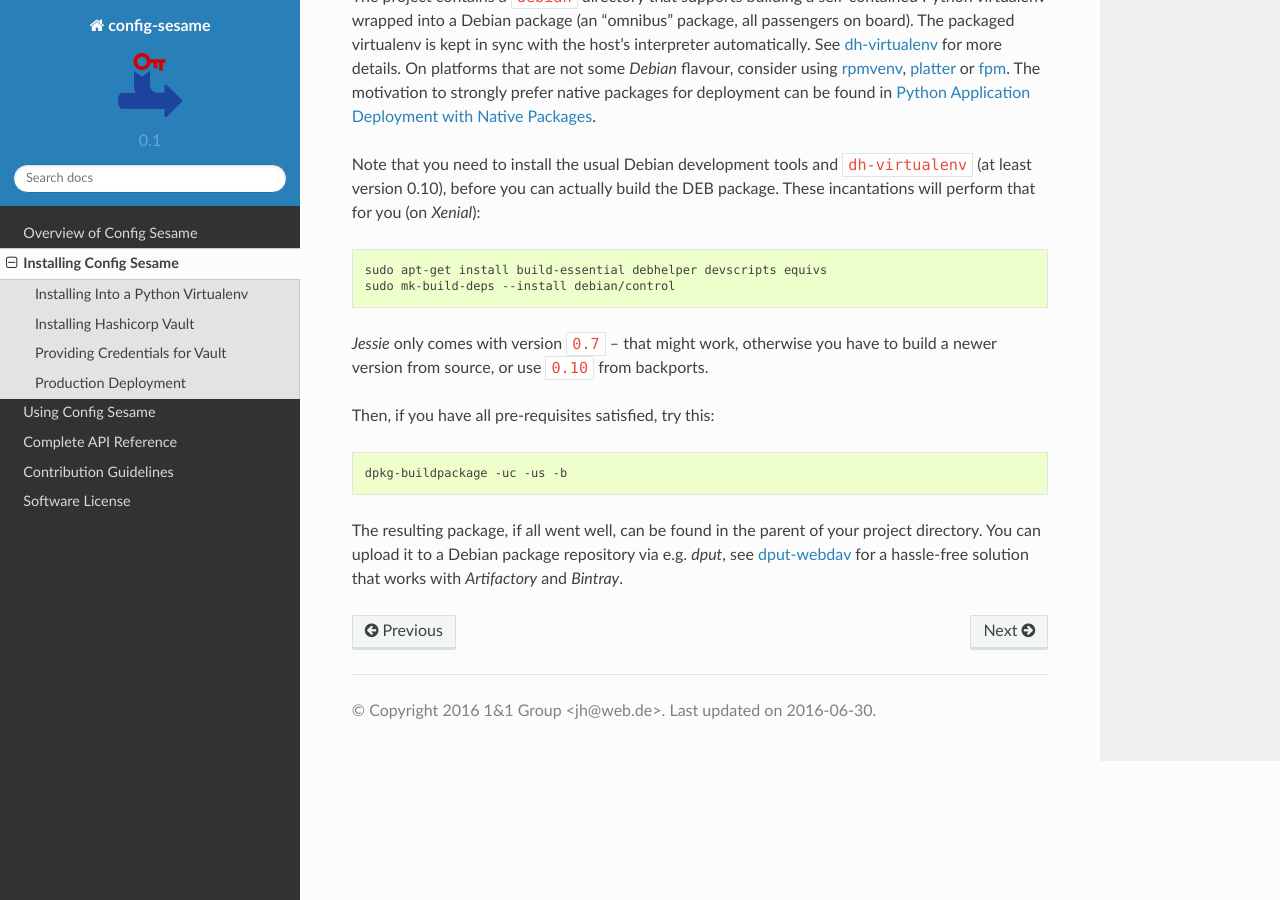
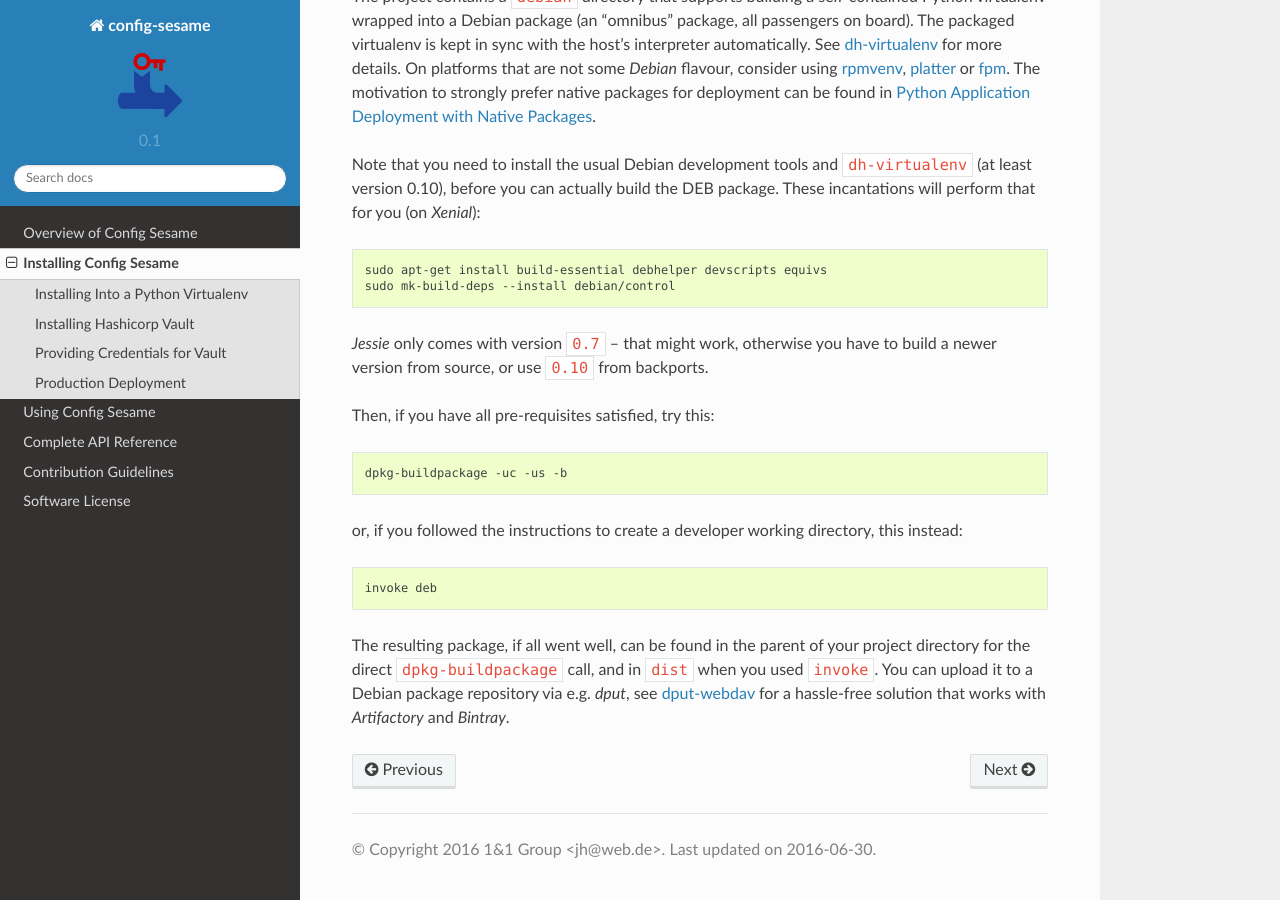
Before and after one commit to 1and1/config-sesame, a Sphinx documentation site: the page built from docs/deploy.rst, in a window 1280 px wide and 900 px high, scrolled down 1989 px. Built offline with Sphinx 7.4.7 and the Read the Docs theme 2.0.0, drawn with Linux system fonts in a browser that asks for light colours.

Commit message:
docs: using 'invoke deb'

```diff
--- a/docs/deploy.rst
+++ b/docs/deploy.rst
@@ -148,7 +148,14 @@ Then, if you have all pre-requisites satisfied, try this:
 
     dpkg-buildpackage -uc -us -b
 
-The resulting package, if all went well, can be found in the parent of your project directory.
+or, if you followed the instructions to create a developer working directory, this instead:
+
+.. code-block:: shell
+
+    invoke deb
+
+The resulting package, if all went well, can be found in the parent of your project directory
+for the direct ``dpkg-buildpackage`` call, and in ``dist`` when you used ``invoke``.
 You can upload it to a Debian package repository via e.g. `dput`, see `dput-webdav`_
 for a hassle-free solution that works with *Artifactory* and *Bintray*.
 
```
